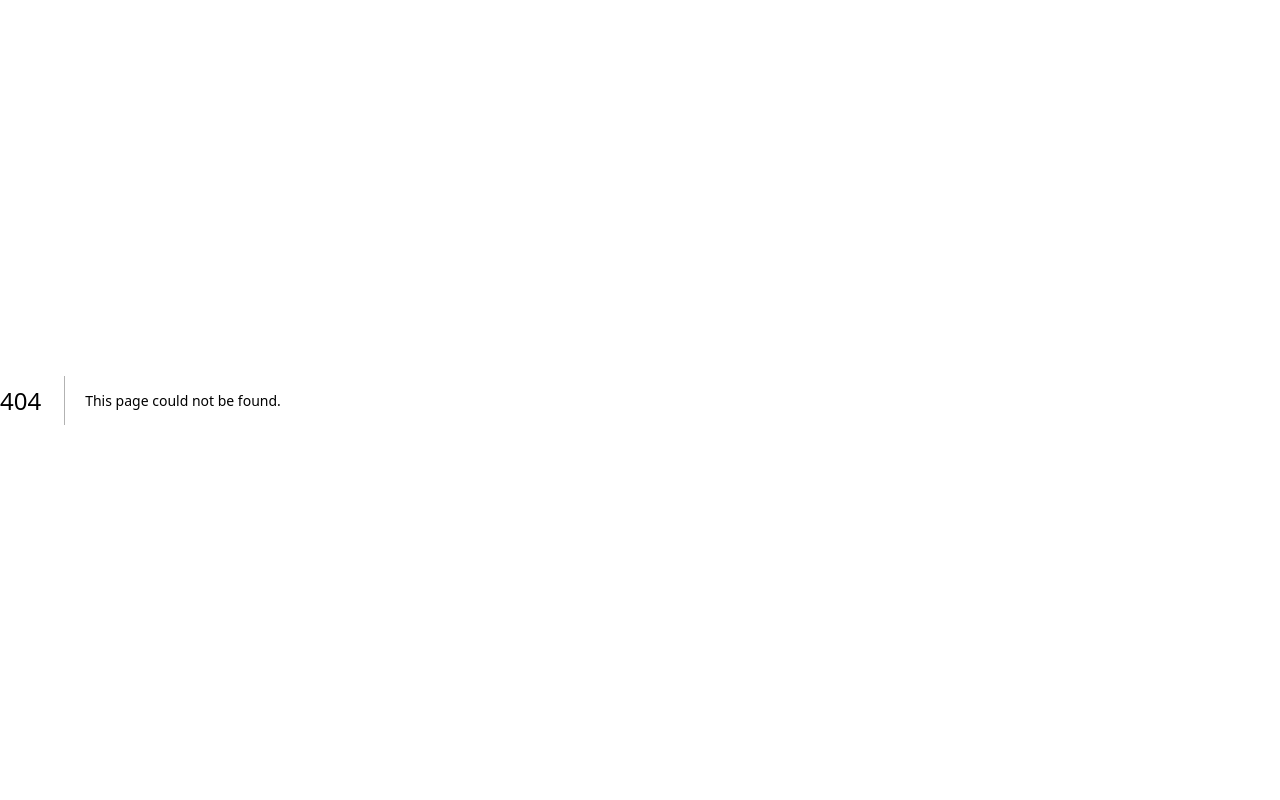
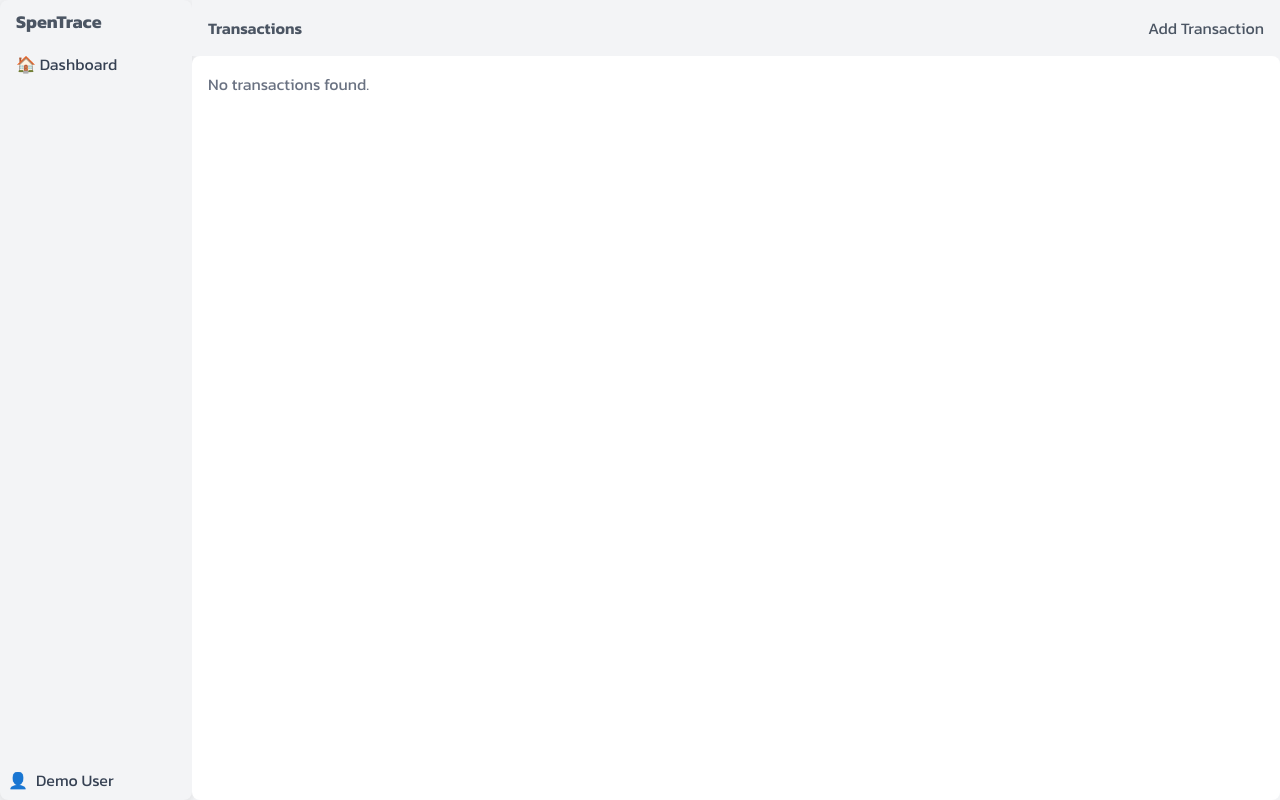
Before and after one commit to Bernard-Calma/spentrace, a Next.js app: page /demo/transactions in a window 1280 px wide. Before the commit this address had no page. Built offline with nearby package versions, Linux system fonts and the light colour scheme.

Commit message:
feat(Transaction): Add components in Transaction

```diff
--- a/app/demo/layout.tsx
+++ b/app/demo/layout.tsx
@@ -6,7 +6,7 @@ export default function RootLayout({
   children: React.ReactNode;
 }>) {
   return (
-    <div className="demo-page w-full flex flex-1 items-center justify-start">
+    <div className="demo-page w-full flex justify-start">
       <Navigation />
       {children}
     </div>
--- /dev/null
+++ b/app/demo/transactions/components/TransactionHeader.tsx
@@ -0,0 +1,10 @@
+const TransactionHeader = () => {
+  return (
+    <div className="transaction-header flex items-center justify-between p-4 bg-gray-100">
+      <h2 className="text-md font-semibold">Transactions</h2>
+      <button className="btn btn-primary">Add Transaction</button>
+    </div>
+  );
+};
+
+export default TransactionHeader;
--- /dev/null
+++ b/app/demo/transactions/components/index.ts
@@ -0,0 +1,3 @@
+import TransactionHeader from "./TransactionHeader";
+
+export { TransactionHeader };
--- a/app/transactions/layout.tsx
+++ b/app/demo/transactions/layout.tsx
@@ -1,4 +1,5 @@
 import { Navigation } from "@/common";
+import { TransactionHeader } from "./components";
 
 export default function RootLayout({
   children,
@@ -6,7 +7,8 @@ export default function RootLayout({
   children: React.ReactNode;
 }>) {
   return (
-    <div className="demo-page w-full flex flex-1 items-center justify-start">
+    <div className="transactions-page w-full h-full flex flex-col flex-1 justify-start">
+      <TransactionHeader />
       {children}
     </div>
   );
--- /dev/null
+++ b/app/demo/transactions/page.tsx
@@ -0,0 +1,29 @@
+"use client";
+
+import { useState } from "react";
+import { useSelector } from "react-redux";
+
+const Transactions = () => {
+  const [transactions, setTransactions] = useState<Transaction[]>(
+    useSelector((state: any) => state.user.defaultBudget.transactions || [])
+  );
+  return (
+    <div className="transactions-body w-full h-full flex flex-col items-start justify-start bg-white p-4 space-y-4 rounded-lg">
+      <div className="transaction-list w-full flex flex-1 flex-col space-y-2">
+        {/* Map through transactions and render them here */}
+        {transactions.length > 0 ? (
+          transactions.map((transaction) => (
+            <div key={transaction.id} className="transaction-item">
+              <p>{transaction.name}</p>
+              <p>{transaction.amount}</p>
+            </div>
+          ))
+        ) : (
+          <p className="text-gray-500">No transactions found.</p>
+        )}
+      </div>
+    </div>
+  );
+};
+
+export default Transactions;
--- a/app/layout.tsx
+++ b/app/layout.tsx
@@ -3,6 +3,7 @@ import { Kanit } from "next/font/google";
 import "./globals.css";
 import "../styles/globals.scss";
 import ReduxProvider from "@/store/provider";
+import { Navigation } from "@/common";
 
 const kanit = Kanit({
   variable: "--font-kanit",
--- a/app/transactions/page.tsx
+++ /dev/null
@@ -1,7 +0,0 @@
-const Transactions = () => (
-  <div>
-    <h1>Transactions</h1>
-  </div>
-);
-
-export default Transactions;
--- a/common/Navigation.tsx
+++ b/common/Navigation.tsx
@@ -2,8 +2,10 @@
 
 import Link from "next/link";
 import { useSelector } from "react-redux";
+import { usePathname } from "next/navigation";
 
 const Navigation = () => {
+  const pathname = usePathname();
   const { id } = useSelector((state: any) => state.user.defaultBudget);
   // Nav links can be customized based on user state
   // Demo: Dashboard, Transactions, Profile, Help & Support
@@ -80,9 +82,9 @@ const Navigation = () => {
   ];
 
   return (
-    <nav className="navigation flex flex-col justify-between h-full w-48">
+    <nav className="navigation flex flex-col justify-between h-full w-48 ">
       <div className="top-nav flex">
-        <Link href="/demo" className="text-lg font-bold">
+        <Link href="/demo" className="text-lg font-bold pt-2 pl-4">
           SpenTrace
         </Link>
       </div>
@@ -95,7 +97,7 @@ const Navigation = () => {
         </Link>
         {id && (
           <Link
-            href={"/transactions"}
+            href={`${pathname}/transactions`}
             className="text-gray-700 hover:text-blue-500 transition-colors"
           >
             💳 Transactions
```
